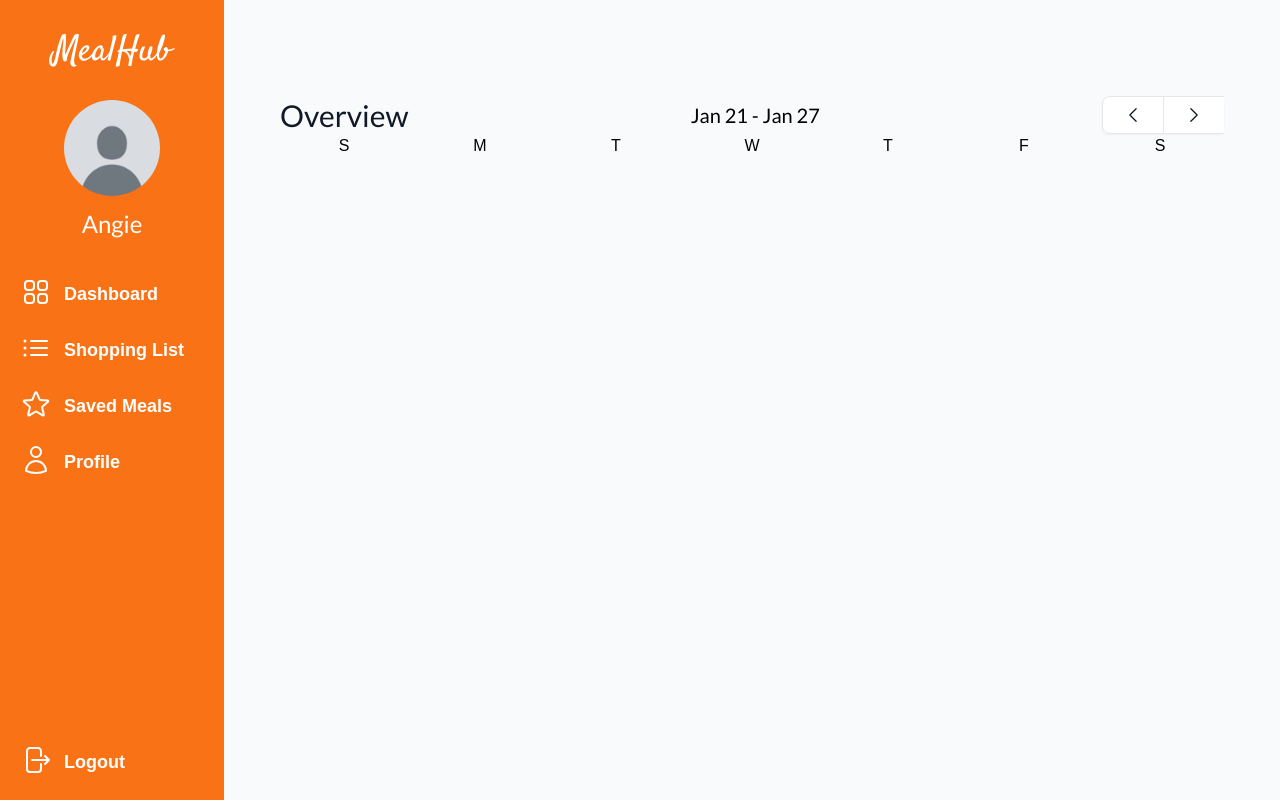
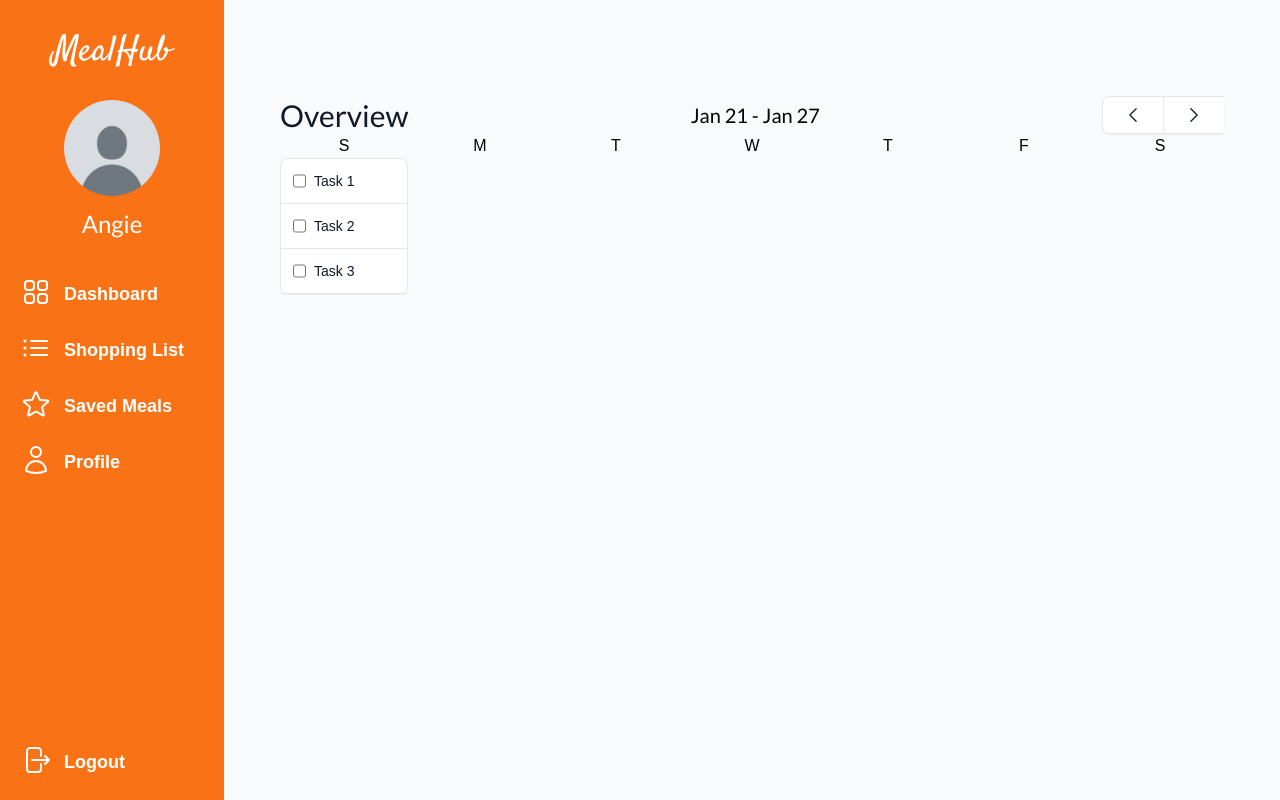
Before and after one commit to AngelaVilladiego/MealHub, a React (Vite) app in the folder mealhub-ui/: page / in a window 1280 px wide. Built offline with nearby package versions, Linux system fonts and the light colour scheme; a web font is replaced by a local one.

Commit message:
stuff for week overview

```diff
--- /dev/null
+++ b/mealhub-ui/src/components/CardBase/CardBase.jsx
@@ -0,0 +1,5 @@
+import React from "react";
+
+function CardBase({ children }) {
+  return <div class="rounded-lg drop-shadow-md bg-white">{children}</div>;
+}
--- /dev/null
+++ b/mealhub-ui/src/components/CardCheckbox/CardCheckbox.jsx
@@ -0,0 +1,3 @@
+import React from "react";
+
+function CardCheckbox() {}
--- /dev/null
+++ b/mealhub-ui/src/components/CheckboxGroup/CheckboxGroup.jsx
@@ -0,0 +1,58 @@
+import React from "react";
+
+function CheckboxGroup() {
+  return (
+    <ul class="w-full text-sm font-medium text-gray-900 bg-white border border-gray-200 rounded-lg">
+      <li class="w-full border-b border-gray-200 rounded-t-lg">
+        <div class="flex items-center ps-3">
+          <input
+            id="task1-checkbox"
+            type="checkbox"
+            value=""
+            class="w-4 h-4 text-green-500 bg-gray-100 border-gray-300 rounded"
+          />
+          <label
+            for="task1-checkbox"
+            class="w-full py-3 ms-2 text-sm font-medium text-gray-900"
+          >
+            Task 1
+          </label>
+        </div>
+      </li>
+      <li class="w-full border-b border-gray-200 rounded-t-lg">
+        <div class="flex items-center ps-3">
+          <input
+            id="task2-checkbox"
+            type="checkbox"
+            value=""
+            class="w-4 h-4 text-green-500 bg-gray-100 border-gray-300 rounded"
+          />
+          <label
+            for="task2-checkbox"
+            class="w-full py-3 ms-2 text-sm font-medium text-gray-900"
+          >
+            Task 2
+          </label>
+        </div>
+      </li>
+      <li class="w-full border-b border-gray-200 rounded-t-lg">
+        <div class="flex items-center ps-3">
+          <input
+            id="task3-checkbox"
+            type="checkbox"
+            value=""
+            class="w-4 h-4 text-green-500 bg-gray-100 border-gray-300 rounded"
+          />
+          <label
+            for="task3-checkbox"
+            class="w-full py-3 ms-2 text-sm font-medium text-gray-900"
+          >
+            Task 3
+          </label>
+        </div>
+      </li>
+    </ul>
+  );
+}
+
+export default CheckboxGroup;
--- a/mealhub-ui/src/components/ScheduleWeek/ScheduleWeek.jsx
+++ b/mealhub-ui/src/components/ScheduleWeek/ScheduleWeek.jsx
@@ -1,10 +1,13 @@
 import React from "react";
 import ScheduleDay from "../ScheduleDay/ScheduleDay";
+import CheckboxGroup from "../CheckboxGroup/CheckboxGroup";
 
 function ScheduleWeek() {
   return (
     <div class="grid grid-cols-7 gap-2">
-      <ScheduleDay dayLabel={"S"}></ScheduleDay>
+      <ScheduleDay dayLabel={"S"}>
+        <CheckboxGroup />
+      </ScheduleDay>
       <ScheduleDay dayLabel={"M"}></ScheduleDay>
       <ScheduleDay dayLabel={"T"}></ScheduleDay>
       <ScheduleDay dayLabel={"W"}></ScheduleDay>
--- a/mealhub-ui/src/components/SidebarNav/SidebarNav.jsx
+++ b/mealhub-ui/src/components/SidebarNav/SidebarNav.jsx
@@ -43,7 +43,7 @@ function SidebarNav() {
           </li>
           <li>
             <Link
-              to="/"
+              to="/shoppingList"
               class="flex items-center p-2 font-bold rounded-lg hover:bg-orange-200 hover:text-gray-900 group"
             >
               <ListBulletIcon class="size-8 rounded-lg  group-hover:text-gray-900" />
--- a/mealhub-ui/src/main.jsx
+++ b/mealhub-ui/src/main.jsx
@@ -6,6 +6,7 @@ import "./index.css";
 
 import DashLayout from "./pages/DashLayout/DashLayout.jsx";
 import Overview from "./pages/Overview/Overview.jsx";
+import ShoppingList from "./pages/ShoppingList/ShoppingList.jsx";
 
 ReactDOM.createRoot(document.getElementById("root")).render(
   <React.StrictMode>
@@ -13,6 +14,7 @@ ReactDOM.createRoot(document.getElementById("root")).render(
       <Routes>
         <Route path="/" element={<DashLayout />}>
           <Route index element={<Overview />} />
+          <Route path="shoppingList" element={<ShoppingList />} />
         </Route>
       </Routes>
     </BrowserRouter>
--- /dev/null
+++ b/mealhub-ui/src/pages/ShoppingList/ShoppingList.jsx
@@ -0,0 +1,7 @@
+import React from "react";
+
+function ShoppingList() {
+  return <h1>Hello from Shopping List</h1>;
+}
+
+export default ShoppingList;
```
